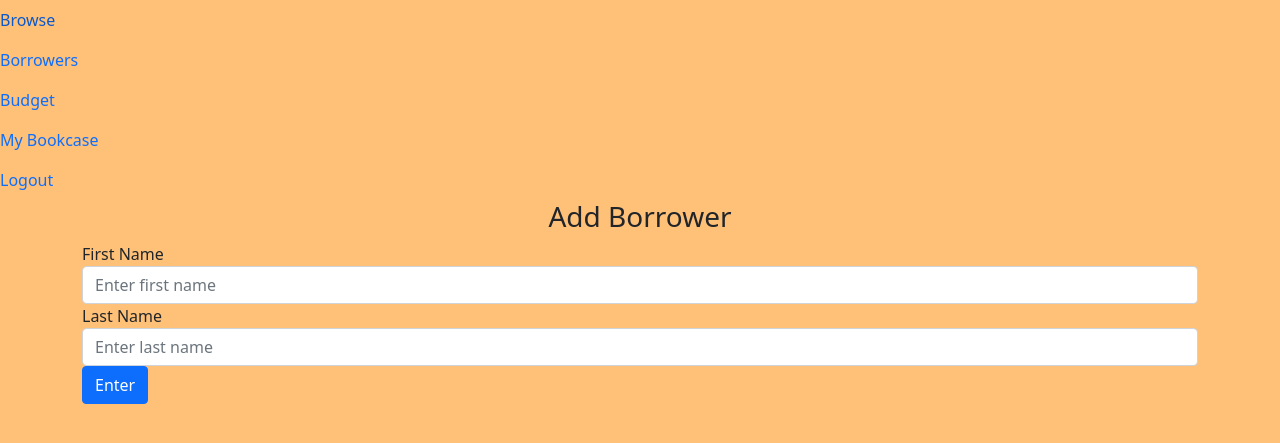
After one commit to Champelo/bookcase, a Flask app: page /user/borrowers/add-new in a window 1280 px wide. The commit adds this page. Shown: the top 443 px of the page. Run offline with Flask 2, Linux system fonts and the light colour scheme; the visitor is signed in with stand-in values (Sample User, id 1); some libraries are stand-ins or nearby versions.

```diff
--- a/bookcase/templates/base.html
+++ b/bookcase/templates/base.html
@@ -24,7 +24,7 @@
         <div class="navbar-nav">
             {% if current_user.is_authenticated %}
                 <a class="nav-item nav-link" href="http://127.0.0.1:5000/user/add-book">Browse</a>
-                <a class="nav-item nav-link" href="#">Borrowers</a>
+                <a class="nav-item nav-link" href="http://127.0.0.1:5000/user/borrowers">Borrowers</a>
                 <a class="nav-item nav-link" href="#">Budget</a>
                 <a class="nav-item nav-link" href="http://127.0.0.1:5000/user/view-bookcase">My Bookcase</a>
                 <a class="nav-item nav-link" href="http://127.0.0.1:5000/auth/logout">Logout</a>
--- /dev/null
+++ b/bookcase/templates/bookcase-app/addborrower.html
@@ -0,0 +1,18 @@
+{% extends "base.html" %}
+
+{% block title %}Add Borrower{% endblock %}
+
+{% block content %}
+    <h3 align="center">Add Borrower</h3>
+    <form method="post">
+        <div class="form-group">
+            <label for="fname">First Name</label>
+            <input type="text" class="form-control" name="fname" placeholder="Enter first name">
+        </div>
+        <div class="form-group">
+            <label for="lname">Last Name</label>
+            <input type="text" class="form-control" name="lname" placeholder="Enter last name">
+        </div>
+        <button class="btn btn-primary" type="submit" value="Submit">Enter</button>
+    </form>
+{% endblock %}
--- a/bookcase/templates/bookcase-app/book-profile.html
+++ b/bookcase/templates/bookcase-app/book-profile.html
@@ -8,6 +8,7 @@
         {% if book.book_status %}
             <p>Book Status: <b>IN</b></p>
         {% else %}
+            <p>Due: {{ book.due_date }}</p>
             <p>Book Status: <b>OUT</b></p>
         {% endif %}
 
--- a/bookcase/views.py
+++ b/bookcase/views.py
@@ -1,7 +1,8 @@
 from flask import render_template, Blueprint, request, redirect, url_for, flash
 from flask_login import current_user, login_required
-from .models import Book
+from .models import Book, Borrower
 from . import db
+from datetime import datetime, timedelta
 
 views_blueprint = Blueprint('views', __name__, url_prefix='/user')
 
@@ -52,7 +53,7 @@ def update_book(isbn):
         db.session.commit()
         return redirect(url_for('views.book_profile', isbn=isbn))
 
-    return render_template('bookcase-app/update.html', user=current_user, book=book)
+    return render_template('bookcase-app/update-book.html', user=current_user, book=book)
 
 @views_blueprint.route('/delete-book/<string:isbn>', methods=['GET', 'POST'])
 @login_required
@@ -68,5 +69,61 @@ def delete_book(isbn):
 def change_status(isbn):
     book = db.session.query(Book).filter_by(isbn=isbn).first()
     book.book_status = not book.book_status
+    if not book.book_status:
+        book.due_date = datetime.utcnow() + timedelta(days=30)
+    else:
+        book.due_date = None
     db.session.commit()
     return redirect(url_for('views.book_profile', isbn=isbn))
+
+@views_blueprint.route('/borrowers/add-new', methods=['GET', 'POST'])
+@login_required
+def add_borrower():
+    if request.method == 'POST':
+            fname = request.form['fname']
+            lname = request.form['lname']
+            if len(fname) < 1:
+                flash('Please enter first name')
+            elif len(lname) < 1:
+                flash('Please enter last name')
+            else:
+                new_borrower = Borrower(fname=fname, lname=lname)
+                db.session.add(new_borrower)
+                db.session.commit()
+                return redirect(url_for('views.view_borrowers'))
+    return render_template('bookcase-app/addborrower.html', user=current_user)
+
+@views_blueprint.route('/borrowers')
+@login_required
+def view_borrowers():
+    borrowers = db.session.query(Borrower)
+    return render_template('bookcase-app/view-borrowers.html', user=current_user, borrowers=borrowers)
+
+@views_blueprint.route('/borrowers/<int:id>')
+@login_required
+def borrower_profile(id):
+    borrower = db.session.query(Borrower).filter_by(id=id).first()
+    return render_template('bookcase-app/borrower-profile.html', user=current_user, borrower=borrower)
+
+@views_blueprint.route('/borrowers/<int:id>/update-borrower', methods=['GET', 'POST'])
+@login_required
+def update_borrower(id):
+    borrower = db.session.query(Borrower).filter_by(id=id).first()
+    if request.method == 'POST':
+        fname = request.form['fname']
+        lname = request.form['lname']
+        borrower.fname = fname
+        borrower.lname = lname
+        db.session.commit()
+        return redirect(url_for('views.borrower_profile', id=id))
+
+    return render_template('bookcase-app/update-borrower.html', user=current_user, borrower=borrower)
+
+@views_blueprint.route('/borrowers/<int:id>/delete', methods=['GET', 'POST'])
+@login_required
+def delete_borrower(id):
+    borrower = db.session.query(Borrower).filter_by(id=id).first()
+    db.session.delete(borrower)
+    db.session.commit()
+    flash('Borrower is successfully deleted', category='success')
+    return redirect(url_for('views.view_borrowers'))
```
Also changed, not shown: bookcase/models.py (+8 -1 lines), bookcase/templates/bookcase-app/borrower-profile.html (added, +13 -0 lines), bookcase/templates/bookcase-app/update-borrower.html (added, +20 -0 lines), bookcase/templates/bookcase-app/view-borrowers.html (added, +16 -0 lines), bookcase/templates/bookcase-app/update-book.html (renamed from bookcase/templates/bookcase-app/update.html).
